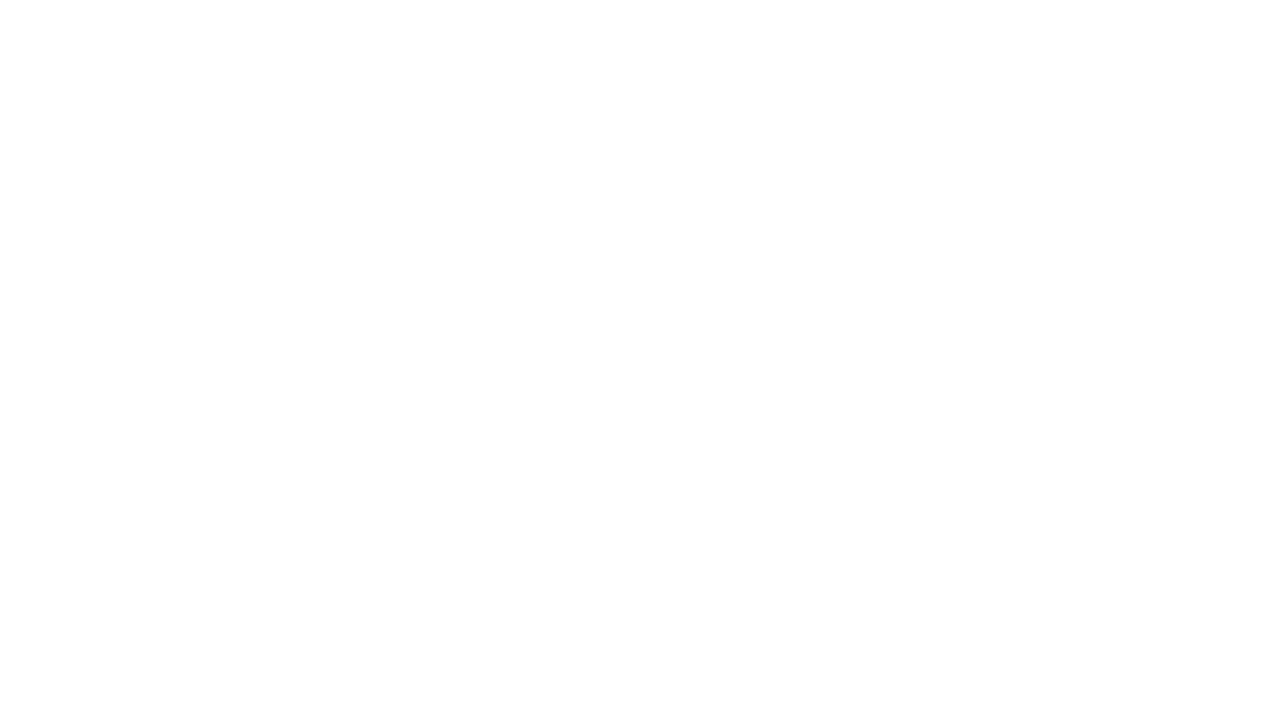
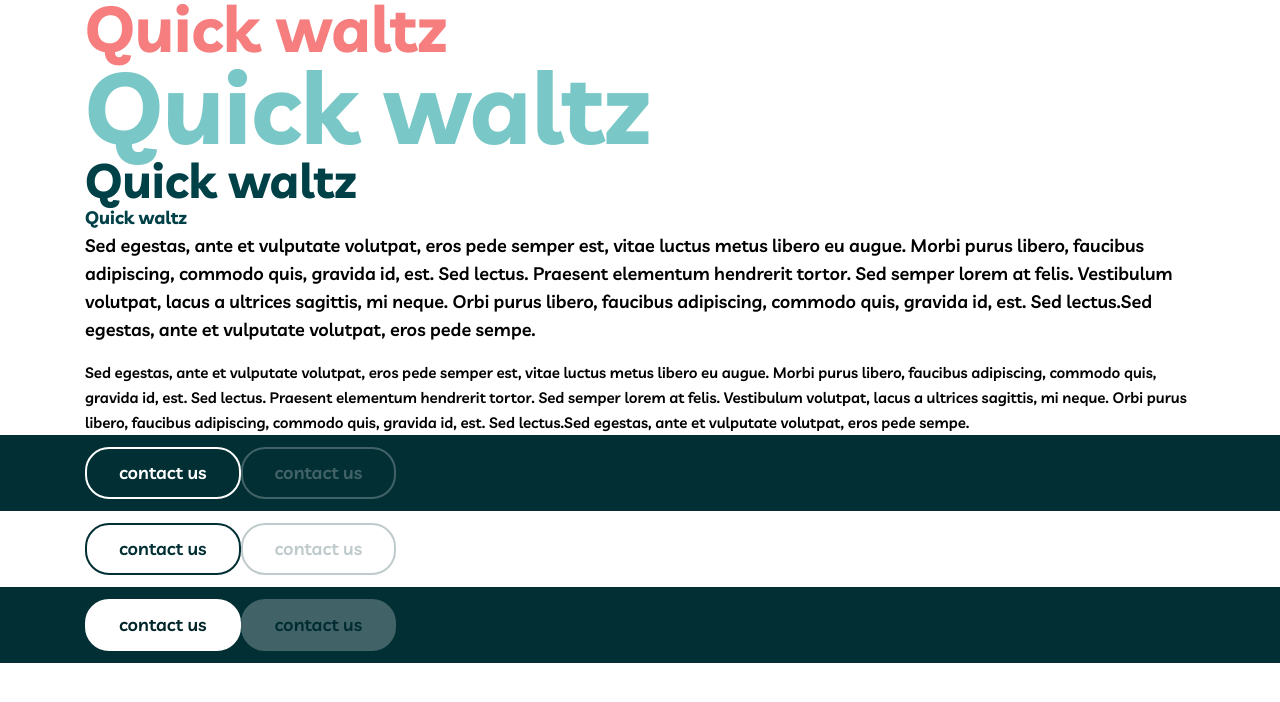
Before and after one commit to Sergey98Am/react-myteam-multi-page-website, a React (Vite) app: page / in a window 1280 px wide. Shown: the top 702 px of the page. Built offline with nearby package versions, Linux system fonts and the light colour scheme.

Commit message:
Add base configs, use postcss preprocessor and remove sass module

```diff
--- a/index.html
+++ b/index.html
@@ -2,7 +2,7 @@
 <html lang="en">
   <head>
     <meta charset="UTF-8" />
-    <link rel="icon" type="image/svg+xml" href="/vite.svg" />
+    <link rel="icon" type="image/svg+xml" href="" />
     <meta name="viewport" content="width=device-width, initial-scale=1.0" />
     <title>Vite + React</title>
   </head>
--- a/package.json
+++ b/package.json
@@ -11,8 +11,7 @@
   },
   "dependencies": {
     "react": "^18.2.0",
-    "react-dom": "^18.2.0",
-    "sass": "^1.62.1"
+    "react-dom": "^18.2.0"
   },
   "devDependencies": {
     "@types/react": "^18.0.37",
@@ -24,6 +23,8 @@
     "eslint-plugin-react-hooks": "^4.6.0",
     "eslint-plugin-react-refresh": "^0.3.4",
     "postcss": "^8.4.24",
+    "postcss-import": "^15.1.0",
+    "postcss-nested": "^6.0.1",
     "tailwindcss": "^3.3.2",
     "vite": "^4.3.9"
   }
--- /dev/null
+++ b/postcss.config.js
@@ -0,0 +1,8 @@
+export default {
+  plugins: {
+    'postcss-import': {},
+    'tailwindcss/nesting': {},
+    tailwindcss: {},
+    autoprefixer: {},
+  },
+}
--- a/src/App.jsx
+++ b/src/App.jsx
@@ -1,13 +1,50 @@
-import { useState } from 'react'
-
 function App() {
-  const [count, setCount] = useState(0)
-
   return (
     <>
-
+      <div className="container-fluid">
+        <h1 className="text-primary-light-coral h1-small">Quick waltz</h1>
+        <h1 className="text-secondary-rapture-blue">Quick waltz</h1>
+        <h2 className="text-secondary-deep-jungle-green">Quick waltz</h2>
+        <h3 className="text-secondary-deep-jungle-green">Quick waltz</h3>
+        <p className="mb-4">
+          Sed egestas, ante et vulputate volutpat, eros pede semper est, vitae
+          luctus metus libero eu augue. Morbi purus libero, faucibus adipiscing,
+          commodo quis, gravida id, est. Sed lectus. Praesent elementum
+          hendrerit tortor. Sed semper lorem at felis. Vestibulum volutpat,
+          lacus a ultrices sagittis, mi neque. Orbi purus libero, faucibus
+          adipiscing, commodo quis, gravida id, est. Sed lectus.Sed egestas,
+          ante et vulputate volutpat, eros pede sempe.
+        </p>
+        <p className="body-2">
+          Sed egestas, ante et vulputate volutpat, eros pede semper est, vitae
+          luctus metus libero eu augue. Morbi purus libero, faucibus adipiscing,
+          commodo quis, gravida id, est. Sed lectus. Praesent elementum
+          hendrerit tortor. Sed semper lorem at felis. Vestibulum volutpat,
+          lacus a ultrices sagittis, mi neque. Orbi purus libero, faucibus
+          adipiscing, commodo quis, gravida id, est. Sed lectus.Sed egestas,
+          ante et vulputate volutpat, eros pede sempe.
+        </p>
+      </div>
+      <div className="wrapper-light-button bg-secondary-sacramento-state-green py-3">
+        <div className="container-fluid">
+          <button className="btn btn-primary-light">contact us</button>
+          <button className="btn btn-primary-light disabled">contact us</button>
+        </div>
+      </div>
+      <div className="wrapper-dark-button p-3">
+        <div className="container-fluid">
+          <button className="btn btn-primary-dark">contact us</button>
+          <button className="btn btn-primary-dark disabled">contact us</button>
+        </div>
+      </div>
+      <div className="wrapper-dark-button secondary-buttons bg-secondary-sacramento-state-green p-3">
+        <div className="container-fluid">
+          <button className="btn btn-secondary">contact us</button>
+          <button className="btn btn-secondary disabled">contact us</button>
+        </div>
+      </div>
     </>
-  )
+  );
 }
 
-export default App
+export default App;
--- a/src/index.scss
+++ /dev/null
@@ -1,3 +0,0 @@
-@tailwind base;
-@tailwind components;
-@tailwind utilities;
--- a/src/main.jsx
+++ b/src/main.jsx
@@ -1,7 +1,7 @@
 import React from 'react'
 import ReactDOM from 'react-dom/client'
 import App from './App.jsx'
-import './index.scss'
+import './styles/main.css'
 
 ReactDOM.createRoot(document.getElementById('root')).render(
   <React.StrictMode>
--- /dev/null
+++ b/src/styles/custom-base-styles.css
@@ -0,0 +1,27 @@
+body {
+  margin: 0;
+}
+
+h1 {
+  @apply text-3xl;
+}
+
+.h1-small {
+  @apply text-2xl;
+}
+
+h2 {
+  @apply text-xl;
+}
+
+h3 {
+  @apply text-lg font-bold;
+}
+
+p {
+  @apply text-lg;
+}
+
+.body-2 {
+  @apply text-sm;
+}
--- /dev/null
+++ b/src/styles/custom-components.css
@@ -0,0 +1,35 @@
+.container-fluid {
+  @apply max-w-[1110px] px-6 mx-auto md:px-8 xl:p-0 2xl:max-w-screen-xl;
+}
+
+.btn {
+  @apply text-lg px-8 py-2.5 border-2 rounded-3xl transition;
+
+  &.disabled {
+    @apply opacity-25 pointer-events-none;
+  }
+}
+
+.btn-primary-light {
+  @apply border-primary-white text-primary-white;
+
+  &:hover {
+    @apply bg-primary-white text-secondary-dark-green;
+  }
+}
+
+.btn-primary-dark {
+  @apply border-secondary-sacramento-state-green text-secondary-sacramento-state-green;
+
+  &:hover {
+    @apply bg-secondary-sacramento-state-green text-primary-white;
+  }
+}
+
+.btn-secondary {
+  @apply bg-primary-white border-primary-white text-secondary-dark-green;
+
+  &:hover {
+    @apply bg-secondary-rapture-blue border-secondary-rapture-blue;
+  }
+}
--- /dev/null
+++ b/src/styles/main.css
@@ -0,0 +1,9 @@
+@import url("https://fonts.googleapis.com/css2?family=Kumbh+Sans:wght@200;300;500;600;700;800;900&family=Livvic:ital,wght@0,100;0,200;0,300;0,400;0,500;0,600;0,700;0,900;1,100;1,200;1,300;1,400;1,500;1,600;1,700;1,900&display=swap");
+
+@import "tailwindcss/base";
+@import "./custom-base-styles.css";
+
+@import "tailwindcss/components";
+@import "./custom-components.css";
+
+@import "tailwindcss/utilities";
--- a/tailwind.config.js
+++ b/tailwind.config.js
@@ -1,8 +1,51 @@
 /** @type {import('tailwindcss').Config} */
 export default {
-  content: ["./src/**/*.{html,js}"],
+  content: ["./index.html", "./src/**/*.{js,jsx}"],
+  mode: "jit",
   theme: {
-    extend: {},
+    fontSize: {
+      xs: ["0.813rem" /* 13px */, "1.125rem" /* 18px */],
+      sm: [
+        "0.938rem" /* 15px */,
+        { lineHeight: "1.563rem" /* 25px */, fontWeight: "600" },
+      ],
+      base: ["16px", "24px"],
+      lg: [
+        "1.125rem" /* 18px */,
+        { lineHeight: "1.75rem" /* 28px */, fontWeight: "600" },
+      ],
+      xl: [
+        "3rem" /* 48px */,
+        { lineHeight: "3rem" /* 48px */, fontWeight: "700" },
+      ],
+      "2xl": [
+        "4rem" /* 64px */,
+        { lineHeight: "3.5rem" /* 56px */, fontWeight: "700" },
+      ],
+      "3xl": [
+        "6.25rem" /* 100px */,
+        { lineHeight: "6.25rem" /* 100px */, fontWeight: "700" },
+      ],
+    },
+    extend: {
+      fontFamily: {
+        sans: "Livvic",
+      },
+      colors: {
+        primary: {
+          "midnight-green": "#014E56",
+          "light-coral": "#F67E7E",
+          white: "#FFFFFF",
+        },
+        secondary: {
+          "rapture-blue": "#79C8C7",
+          "police-blue": "#2C6269",
+          "deep-jungle-green": "#004047",
+          "sacramento-state-green": "#012F34",
+          "dark-green": "#002529",
+        },
+      },
+    },
   },
   plugins: [],
-}
+};
```
Also changed, not shown: 1 other file (tests, documents, lock files or other folders).
